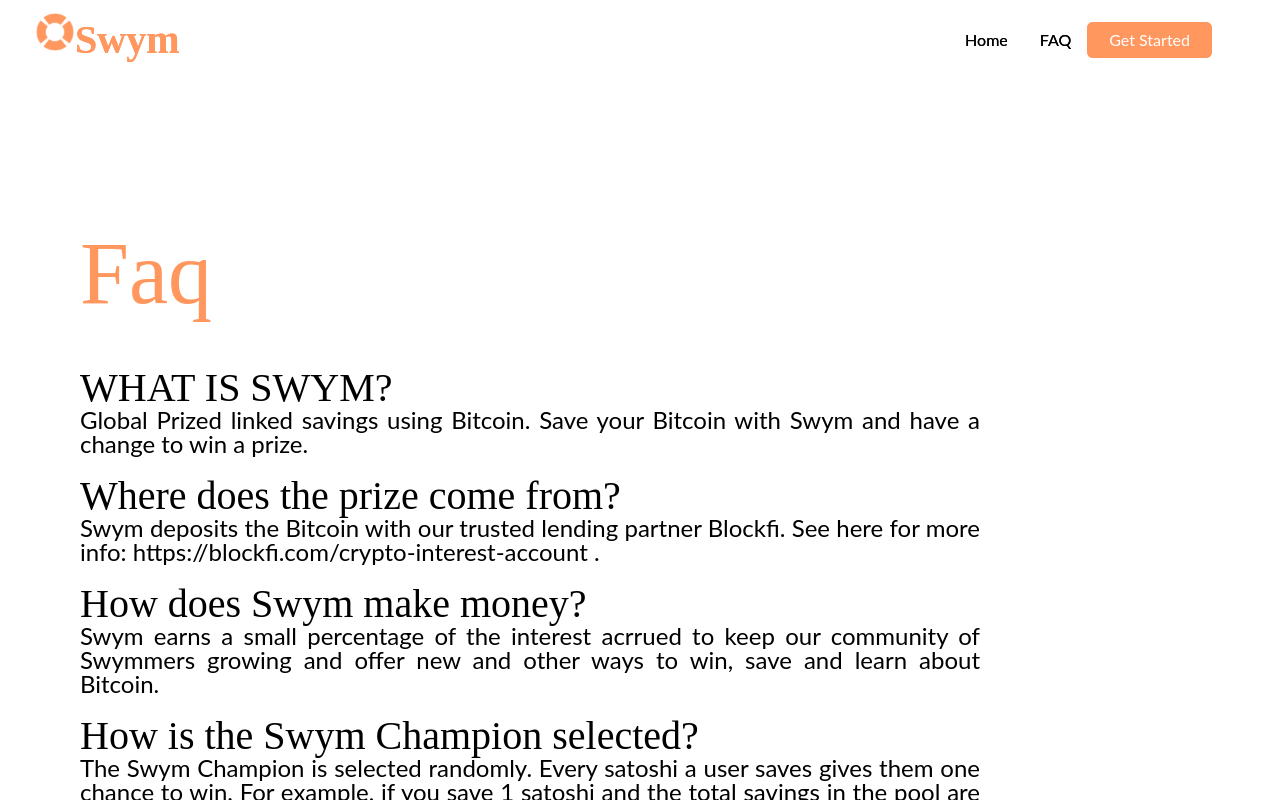
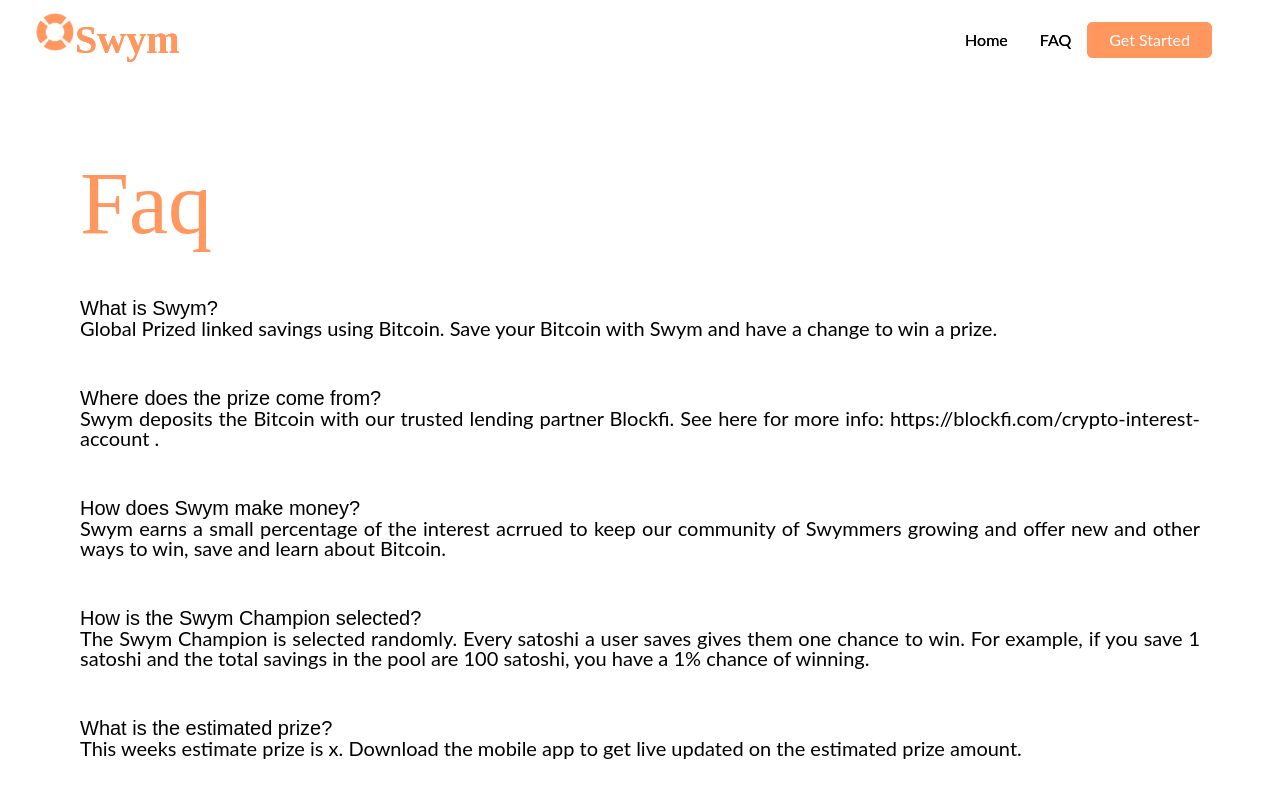
Before and after one commit to Swym-Pools/Swym, a React (Create React App) app: page /faq in a window 1280 px wide. Shown: the top 800 px of the page. Built offline with nearby package versions, Linux system fonts and the light colour scheme.

Commit message:
updated faq UI

```diff
--- a/src/components/FaqSection/FaqElements.js
+++ b/src/components/FaqSection/FaqElements.js
@@ -5,7 +5,7 @@
 
 export const HeroContainer = styled.div`
     font-family: 'Luckiest Guy', cursive;
-    /* background-Size: 35em; */
+    /* background-Size: 15em; */
     background-position: 90% 110%;
     background-Repeat: no-repeat;
     display:flex;
@@ -95,7 +95,7 @@
     }
 `
 export const HeroH1 = styled.div`
-    margin-top:150px;
+    margin-top:80px;
     margin-bottom: 50px;
     color: #FF975F;
     font-size: 5.5em;
@@ -120,18 +120,18 @@
     font-family: 'Lato', sans-serif;
     margin-top: 44px;
     color: black;
-    font-size: 24px;
+    font-size: 20px;
     text-align: justify;
     max-width: 600px;
 
     @media screen and (max-width: 768px) {
-        font-size: 24px;
+        font-size: 20px;
         padding: 0px 20px;
 
     }
 
     @media screen and (max-width: 480px){
-        font-size: 18px;
+        font-size: 20px;
     }
 `
 
@@ -166,20 +166,21 @@
 
 export const FaqH1 = styled.div`
     /* margin-top:-100px; */
+    font-family: 'Lato-bold', sans-serif;
     color: black;
-    font-size: 2.5em;
+    font-size: 20px;
     text-align: left;
 
     @media screen and (max-width: 768px) {
         text-align: center;
         margin-top: 0;
-        font-size: 50px;
+        font-size: 20px;
     }
 
     @media screen and (max-width: 480px){
         text-align: center;
         margin-top: 0;
-        font-size: 50px;
+        font-size: 20px;
     }
 
 `
@@ -188,19 +189,19 @@
     /* letter-spacing: 0.01em; */
     font-family: 'Lato', sans-serif;
     margin-top: 0px;
-    margin-bottom: 20px;
+    margin-bottom: 50px;
     color: black;
-    font-size: 24px;
+    font-size: 20px;
     text-align: justify;
-    max-width: 900px;
+    max-width: 2000px;
 
     @media screen and (max-width: 768px) {
-        font-size: 24px;
+        font-size: 20px;
         padding: 0px 20px;
 
     }
 
     @media screen and (max-width: 480px){
-        font-size: 18px;
+        font-size: 20px;
     }
 `
--- a/src/components/FaqSection/index.js
+++ b/src/components/FaqSection/index.js
@@ -20,7 +20,7 @@
 
             <HeroContent>
                 <HeroH1>Faq</HeroH1>
-                <FaqH1>WHAT IS SWYM?</FaqH1>
+                <FaqH1>What is Swym?</FaqH1>
                 <FaqP>Global Prized linked savings using Bitcoin. Save your Bitcoin with Swym and have a change to win a prize.</FaqP>
                 <FaqH1>Where does the prize come from?</FaqH1>
                 <FaqP>Swym deposits the Bitcoin with our trusted lending partner Blockfi. See here for more info: https://blockfi.com/crypto-interest-account .</FaqP>
```
